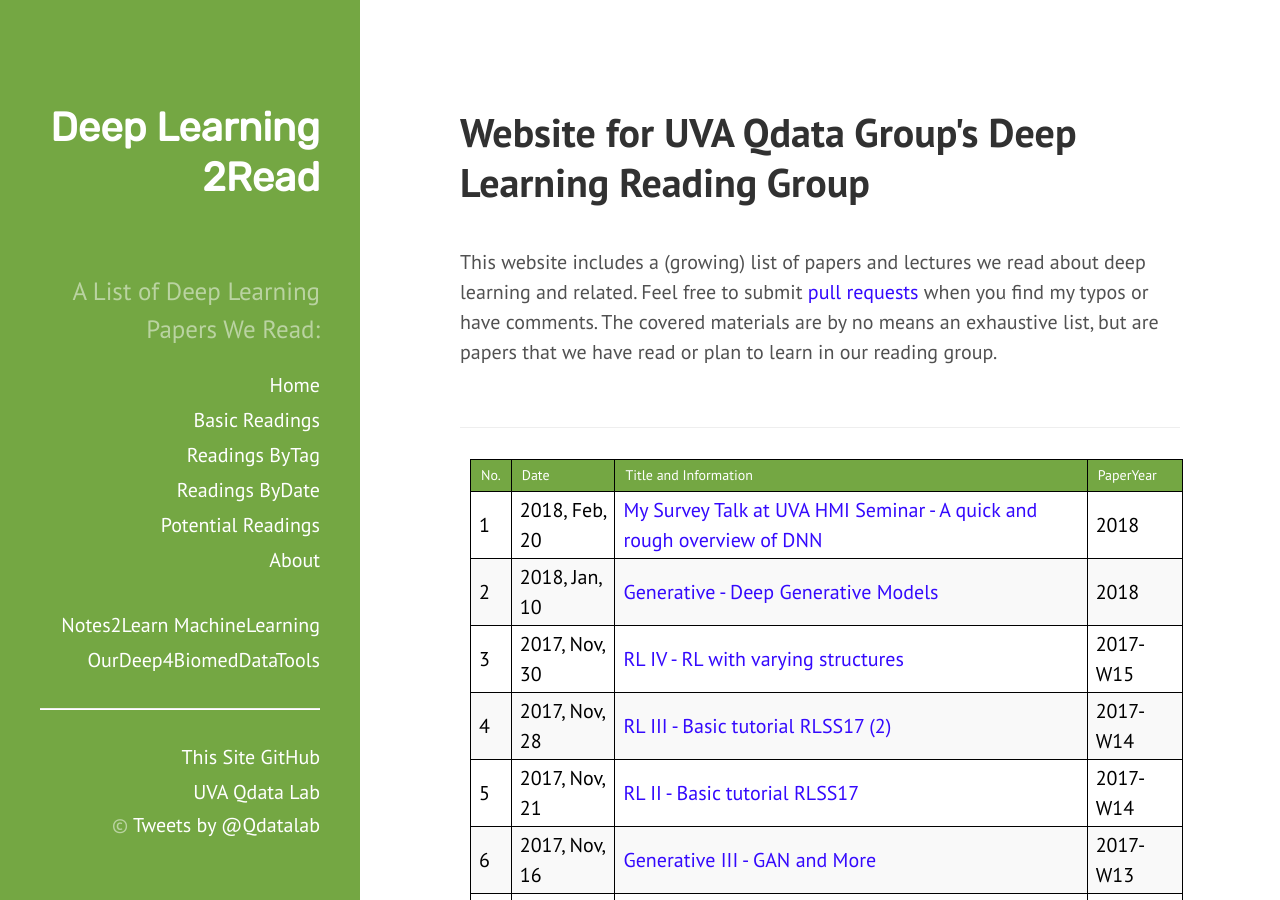
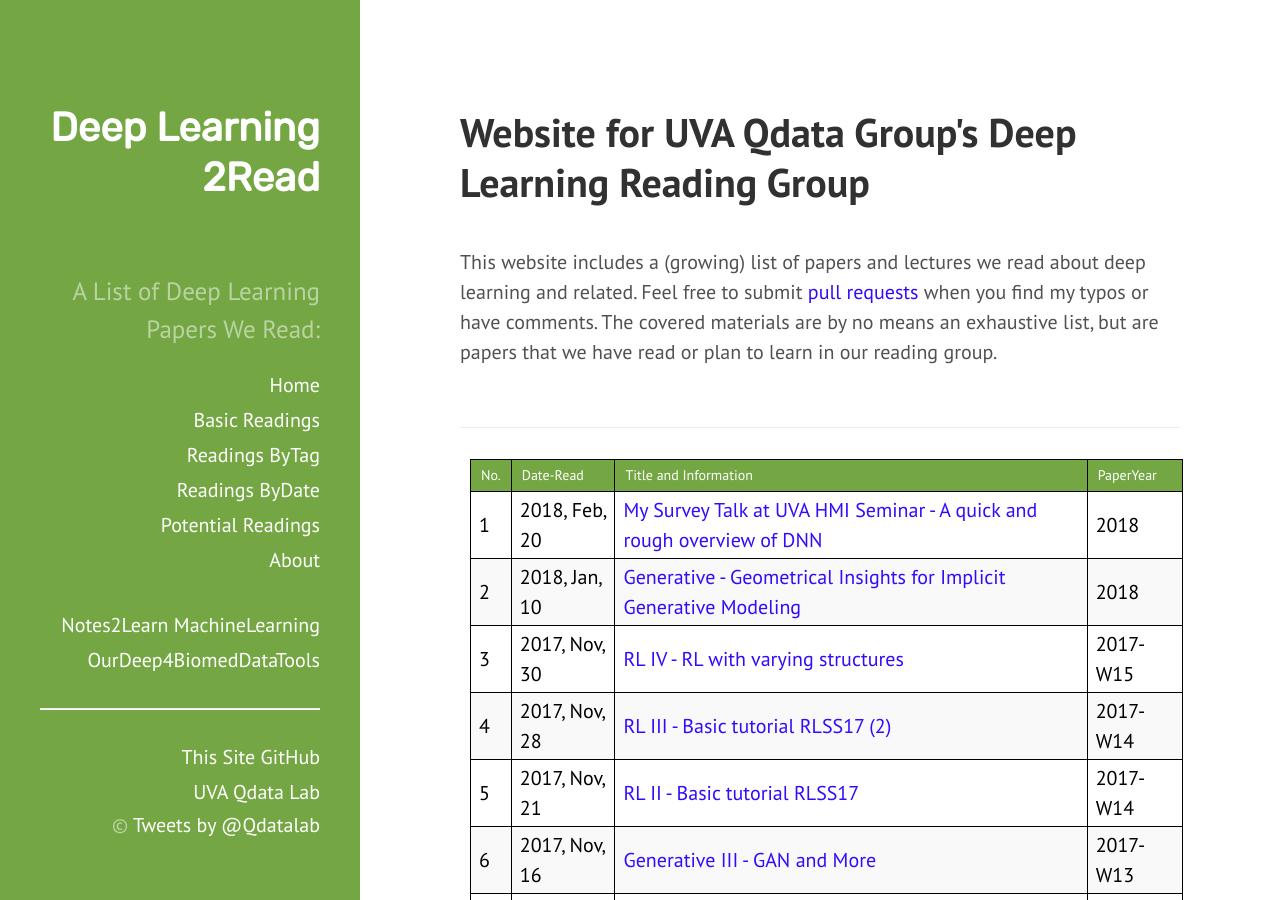
Before and after one commit to QData/deep2Read, a Jekyll site: the page built from index.html, in a window 1280 px wide and 900 px high. Built offline with Jekyll 4.4.1, drawn with Linux system fonts in a browser that asks for light colours.

Commit message:
small updates

```diff
--- a/_posts/2018-01-10-.md
+++ b/_posts/2018-01-10-.md
@@ -1,6 +1,6 @@
 ---
 layout: post
-title: Generative - Deep Generative Models
+title: Generative - Geometrical Insights for Implicit Generative Modeling
 desc: 2018
 tags:
 - 5Generative
--- a/index.html
+++ b/index.html
@@ -19,7 +19,7 @@ when you find my typos or have comments. The covered materials are by no means a
 <tr>
  <h3><b>
   <th>No.</th>
-  <th>Date</th>
+  <th>Date-Read</th>
   <th>Title and Information</th>
 <th>PaperYear</th>
   </b>
```
